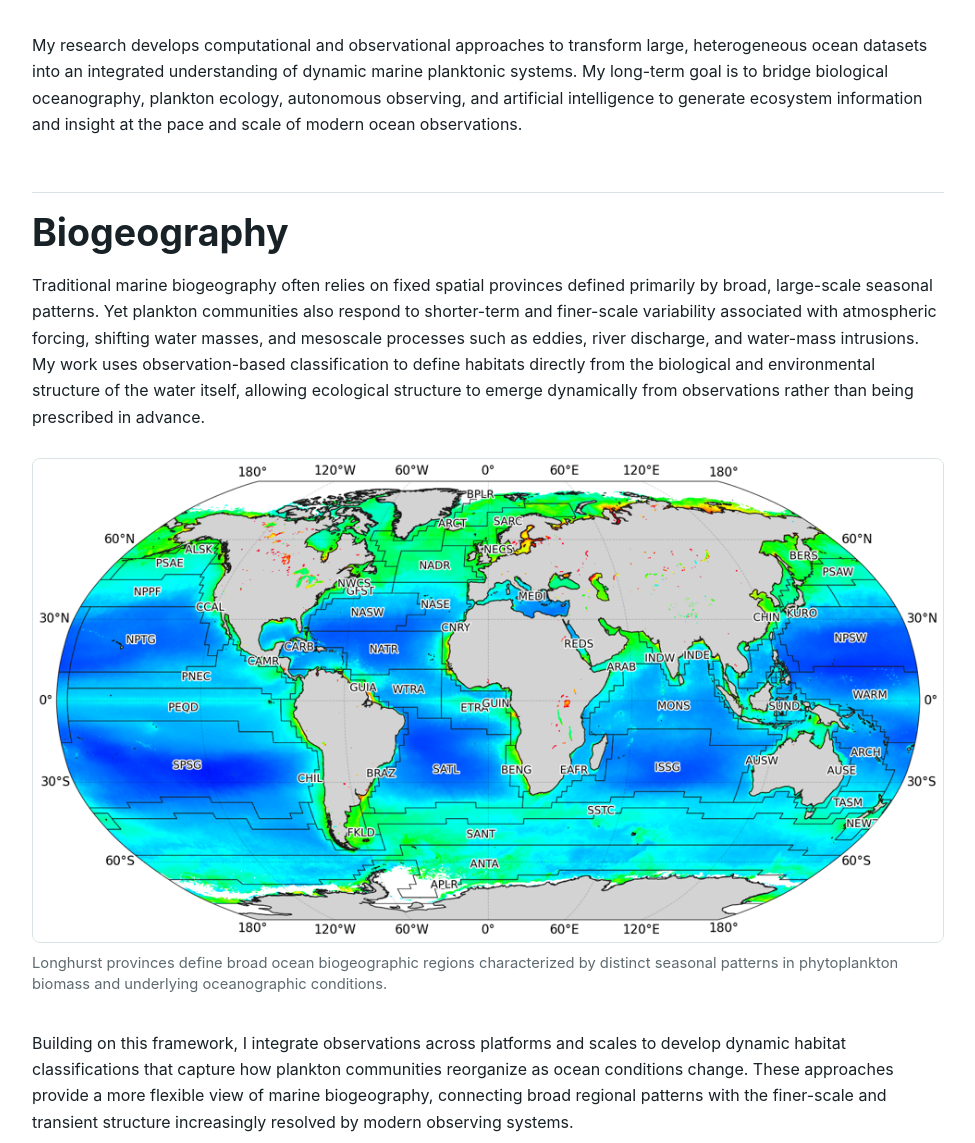
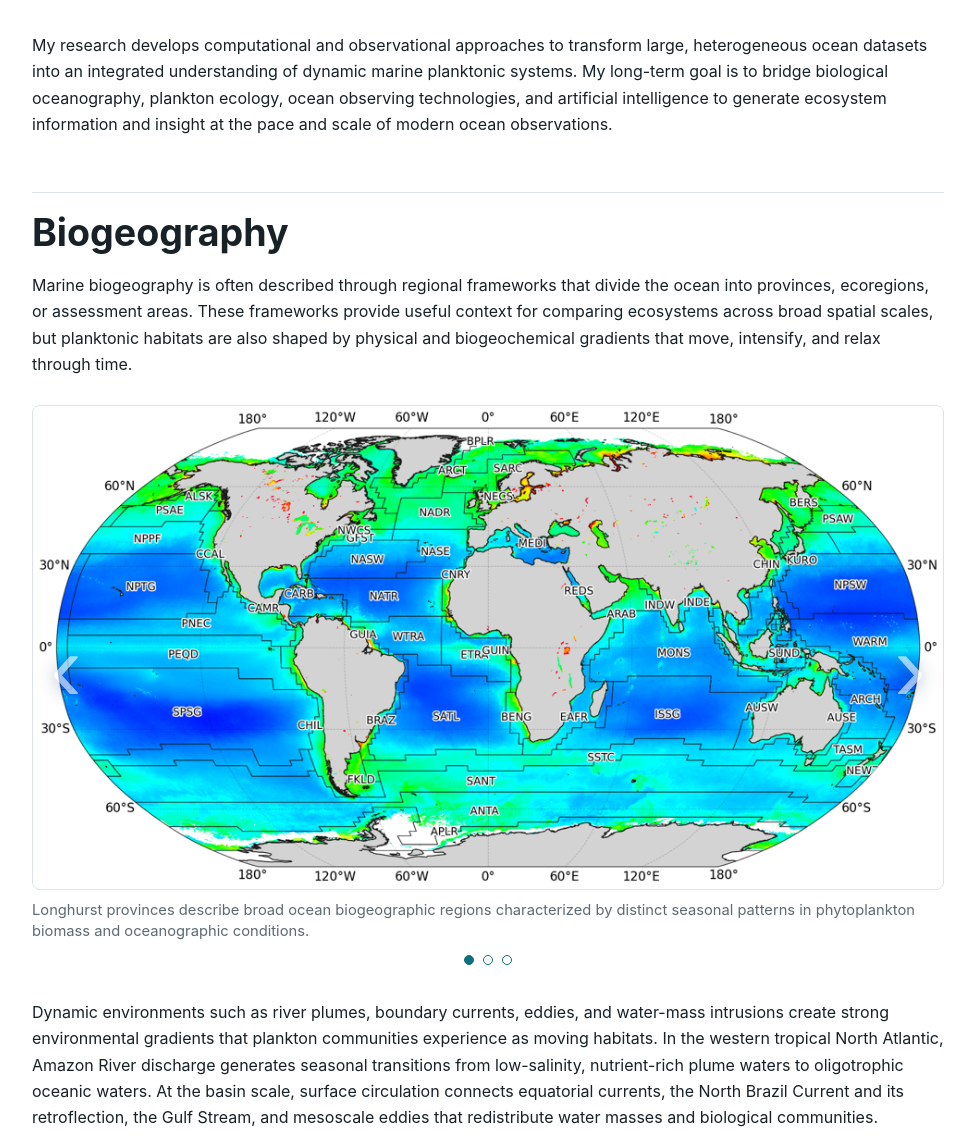
Before and after one commit to anhph95/anhph95.github.io, a Jekyll site: the page built from research.md, in a window 1280 px wide and 1400 px high, scrolled down 813 px. Shown: the part 169-1312 px from the top of the window, without its empty margins (152-1127 px from the left). Built offline with Jekyll 4.4.1, drawn with Linux system fonts in a browser that asks for light colours; some of the changed text lies outside the part shown; grey boxes are pictures that could not be loaded.

Commit message:
Restructure research page and media

```diff
--- a/assets/css/style.css
+++ b/assets/css/style.css
@@ -300,6 +300,11 @@ figcaption {
   object-fit: contain;
 }
 
+.teaching-header-image img {
+  max-height: 340px;
+  object-fit: cover;
+}
+
 .research-lead-figure {
   margin-top: 0;
 }
@@ -315,6 +320,20 @@ figcaption {
 .theme-gallery video {
   width: 100%;
   height: auto;
+  object-fit: contain;
+}
+
+.equal-height-gallery {
+  align-items: start;
+}
+
+.equal-height-gallery figure {
+  display: grid;
+  grid-template-rows: minmax(300px, 38vw) auto;
+}
+
+.equal-height-gallery img {
+  height: 100%;
   object-fit: contain;
 }
 
--- a/research.md
+++ b/research.md
@@ -27,20 +27,38 @@ description: "Research program of Anh H. Pham."
 
 </div>
 
-My research develops computational and observational approaches to transform large, heterogeneous ocean datasets into an integrated understanding of dynamic marine planktonic systems. My long-term goal is to bridge biological oceanography, plankton ecology, autonomous observing, and artificial intelligence to generate ecosystem information and insight at the pace and scale of modern ocean observations.
+My research develops computational and observational approaches to transform large, heterogeneous ocean datasets into an integrated understanding of dynamic marine planktonic systems. My long-term goal is to bridge biological oceanography, plankton ecology, ocean observing technologies, and artificial intelligence to generate ecosystem information and insight at the pace and scale of modern ocean observations.
 
 ## Biogeography
 
-Traditional marine biogeography often relies on fixed spatial provinces defined primarily by broad, large-scale seasonal patterns. Yet plankton communities also respond to shorter-term and finer-scale variability associated with atmospheric forcing, shifting water masses, and mesoscale processes such as eddies, river discharge, and water-mass intrusions. My work uses observation-based classification to define habitats directly from the biological and environmental structure of the water itself, allowing ecological structure to emerge dynamically from observations rather than being prescribed in advance.
+Marine biogeography is often described through regional frameworks that divide the ocean into provinces, ecoregions, or assessment areas. These frameworks provide useful context for comparing ecosystems across broad spatial scales, but planktonic habitats are also shaped by physical and biogeochemical gradients that move, intensify, and relax through time.
 
-<figure class="wide-figure">
-  <img src="{{ '/assets/media/global-biogeography-longhurst-province.png' | relative_url }}" alt="Global ocean biogeography map with Longhurst provinces.">
-  <figcaption>Longhurst provinces define broad ocean biogeographic regions characterized by distinct seasonal patterns in phytoplankton biomass and underlying oceanographic conditions.</figcaption>
-</figure>
+<div class="carousel" data-carousel>
 
-Building on this framework, I integrate observations across platforms and scales to develop dynamic habitat classifications that capture how plankton communities reorganize as ocean conditions change. These approaches provide a more flexible view of marine biogeography, connecting broad regional patterns with the finer-scale and transient structure increasingly resolved by modern observing systems.
+  <button class="carousel-button prev" type="button" data-prev aria-label="Previous biogeography framework">‹</button>
 
-<div class="theme-gallery">
+  <figure data-slide>
+    <img src="{{ '/assets/media/global-biogeography-longhurst-province.png' | relative_url }}" alt="Global ocean biogeography map with Longhurst provinces.">
+    <figcaption>Longhurst provinces describe broad ocean biogeographic regions characterized by distinct seasonal patterns in phytoplankton biomass and oceanographic conditions.</figcaption>
+  </figure>
+
+  <figure data-slide hidden>
+    <img src="{{ '/assets/media/global-biogeography-Spalding-marine-ecoregions.png' | relative_url }}" alt="Global map of Spalding marine ecoregions.">
+    <figcaption>Spalding marine ecoregions provide a complementary coastal and shelf framework for comparing marine ecological structure.</figcaption>
+  </figure>
+
+  <figure data-slide hidden>
+    <img src="{{ '/assets/media/global-biogeography-ipcc-ar6-marine-regions.png' | relative_url }}" alt="Global map of IPCC AR6 marine regions.">
+    <figcaption>IPCC AR6 marine regions support synthesis of climate-driven ocean change across standardized assessment regions.</figcaption>
+  </figure>
+
+  <button class="carousel-button next" type="button" data-next aria-label="Next biogeography framework">›</button>
+
+</div>
+
+Dynamic environments such as river plumes, boundary currents, eddies, and water-mass intrusions create strong environmental gradients that plankton communities experience as moving habitats. In the western tropical North Atlantic, Amazon River discharge generates seasonal transitions from low-salinity, nutrient-rich plume waters to oligotrophic oceanic waters. At the basin scale, surface circulation connects equatorial currents, the North Brazil Current and its retroflection, the Gulf Stream, and mesoscale eddies that redistribute water masses and biological communities.
+
+<div class="theme-gallery equal-height-gallery">
 
   <figure>
     <img src="{{ '/assets/media/dynamic-amazon-river-plume.gif' | relative_url }}" alt="Animated shipboard observation of Amazon River plume dynamics.">
@@ -48,13 +66,20 @@ Building on this framework, I integrate observations across platforms and scales
   </figure>
 
   <figure>
-    <img src="{{ '/assets/media/habitat-delineation-bgc-argo-float.png' | relative_url }}" alt="Habitat delineation from Biogeochemical-Argo float observations.">
-    <figcaption>Multivariate analysis of biogeochemical observations reveals distinct planktonic habitats within a continuously changing ocean.</figcaption>
+    <img src="{{ '/assets/media/north-atlantic-surface-velocity.gif' | relative_url }}" alt="Animated North Atlantic sea surface velocity with major currents and eddies.">
+    <figcaption>North Atlantic surface velocity reveals equatorial currents, the North Brazil Current retroflection, the Gulf Stream, and eddy-driven transport.</figcaption>
   </figure>
 
 </div>
 
-## Community Structure
+To study these moving habitats, I use unsupervised machine learning on environmental and biogeochemical properties rather than prescribing static ecological boundaries in advance. Hierarchical clustering, principal component analysis, and related multivariate approaches allow planktonic habitats to emerge from the structure of the observations themselves, linking biological variability to water-mass properties, nutrient gradients, and optical signatures.
+
+<figure class="wide-figure">
+  <img src="{{ '/assets/media/habitat-delineation-machine-learning.png' | relative_url }}" alt="HCA and PCA plot for habitat delineation from environmental and biogeochemical properties.">
+  <figcaption>Unsupervised analyses of environmental and biogeochemical observations reveal distinct planktonic habitats within a continuously changing ocean.</figcaption>
+</figure>
+
+## Planktonic Community Structure
 
 High-frequency imaging records make it possible to view plankton communities as dynamic assemblages that reorganize across water masses, seasons, and years. By combining IFCB observations with community-level metrics and computational approaches, I uncover recurring ecological assemblages and track how plankton metacommunities emerge, persist, and reorganize through time.
 
@@ -86,13 +111,13 @@ One project addresses foundational questions in plankton ecology by examining va
 In collaboration with the Department of Marine Plankton at the Institute of Oceanography, Vietnam, I study potentially toxic harmful algae species in coastal waters. This work combines microscopic imaging, morphology analysis, DNA sequencing, bioinformatics, and culture experiments to improve species identification and connect organism-level traits with bloom dynamics.
 
 <figure class="wide-figure">
-  <img src="{{ '/assets/media/toxic_algae.png' | relative_url }}" alt="Microscopic imagery of potentially toxic harmful algae species.">
+  <img src="{{ '/assets/media/toxic-algae.png' | relative_url }}" alt="Microscopic imagery of potentially toxic harmful algae species.">
   <figcaption>Microscopic imaging and morphology analysis support identification of potentially toxic harmful algae species in collaborative work with the Department of Marine Plankton, Institute of Oceanography, Vietnam.</figcaption>
 </figure>
 
 ## Ocean Technologies
 
-Modern ocean observing systems generate data at volumes and frequencies that increasingly require automated approaches for interpretation. I develop computer-vision workflows, scalable data-processing pipelines, interactive visualization tools, and remote-sensing approaches that connect autonomous platforms, shipboard observations, and satellites with ecological understanding.
+My ocean technology work focuses on two connected areas: high-resolution sensors and imaging systems that resolve fine-scale biological structure, and remote-sensing approaches that place those observations in their broader oceanographic context. Together, these approaches help connect organism-scale observations with shelf-scale and global-scale ecosystem patterns.
 
 <figure class="wide-figure">
   <video controls muted playsinline preload="metadata" poster="{{ '/assets/media/shadowgraph-yolo-poster.jpg' | relative_url }}">
@@ -101,28 +126,27 @@ Modern ocean observing systems generate data at volumes and frequencies that inc
   <figcaption>Computer vision transforms high-volume shadowgraph imagery into automated observations of plankton abundance and distribution.</figcaption>
 </figure>
 
-These technologies help bridge the gap between data collection and ecological interpretation. Computer vision converts continuous imagery into quantitative biological observations, while automated pipelines and visualization systems make those observations accessible during field operations and ready for broader ecological synthesis.
+<figure class="wide-figure">
+  <img src="{{ '/assets/media/shadowgraph-zooplankton-distribution.jpg' | relative_url }}" alt="Shadowgraph-derived zooplankton distribution visualization.">
+  <figcaption>Automated image analysis connects individual organism detections to spatial patterns in zooplankton communities.</figcaption>
+</figure>
 
-<div class="theme-gallery">
+High-resolution imaging gains ecological meaning when paired with physical and biogeochemical context. On the Northeast U.S. Shelf, frontal structure, salinity intrusions, stratification, and cross-shelf gradients shape the environments sampled by imaging systems and mobile platforms, creating a bridge between local observations and broader remote-sensing products.
 
-  <figure>
-    <img src="{{ '/assets/media/shadowgraph-zooplankton.jpg' | relative_url }}" alt="Shadowgraph-derived zooplankton distribution visualization.">
-    <figcaption>Automated image analysis connects individual organism detections to spatial patterns in zooplankton communities.</figcaption>
-  </figure>
+<figure class="wide-figure">
+  <img src="{{ '/assets/media/northeast-us-shelf-physical-properties.jpg' | relative_url }}" alt="Northeast U.S. Shelf physical properties and frontal gradients.">
+  <figcaption>Physical gradients on the Northeast U.S. Shelf provide environmental context for interpreting high-resolution plankton observations.</figcaption>
+</figure>
 
-  <figure>
-    <img src="{{ '/assets/media/phytoplankton-functional-type-remote-sensing.gif' | relative_url }}" alt="Animated remote-sensing view of phytoplankton functional types.">
-    <figcaption>Satellite observations extend local measurements to broadscale patterns in phytoplankton community structure.</figcaption>
-  </figure>
-
-</div>
-
-The Stingray dashboard is available at <a href="https://stingraydash.whoi.edu" target="_blank" rel="noopener noreferrer">stingraydash.whoi.edu</a>.
+<figure class="wide-figure">
+  <img src="{{ '/assets/media/phytoplankton-functional-type-remote-sensing.gif' | relative_url }}" alt="Animated remote-sensing view of phytoplankton functional types.">
+  <figcaption>Satellite observations extend local measurements to broadscale patterns in phytoplankton community structure.</figcaption>
+</figure>
 
 ## Current Directions
 
 - Automated computer-vision pipelines for AI-assisted plankton data collection.
-- Artificial intelligence approaches (including natural language processing, generative AI, and variational autoencoders, etc.) for identifying structure in complex multispecies planktonic communities.
+- Artificial intelligence approaches, including natural language processing, generative AI, and variational autoencoders, for identifying structure in complex multispecies planktonic communities.
 - Integration of multiple data types and observation platforms to enable ecosystem-scale synthesis across space and time.
 
 </article>
```
Also changed, not shown: index.md (+7 -7 lines), teaching.md (+6 -1 lines), assets/media/global-biogeography-Spalding-marine-ecoregions.png (added), assets/media/global-biogeography-ipcc-ar6-marine-regions.png (added), assets/media/habitat-delineation-machine-learning.png (renamed from assets/media/habitat-delineation-bgc-argo-float.png), assets/media/northeast-us-shelf-physical-properties.jpg (added), assets/media/shadowgraph-zooplankton-distribution.jpg (added), assets/media/shadowgraph-zooplankton.jpg (deleted), assets/media/toxic-algae.png (renamed from assets/media/toxic_algae.png), 3 other files.
